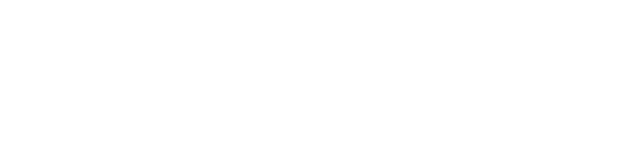
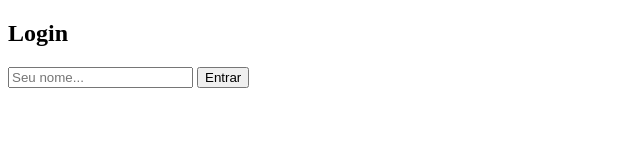
Before and after one commit to AlexandreLiberatto/real-time-chat, a plain HTML site: page frontend/index.html in a window 1280 px wide. Shown: the whole page, without its empty margins (0-640 px from the left). Drawn offline with Linux system fonts and the light colour scheme.

Commit message:
Criando form

```diff
--- a/frontend/index.html
+++ b/frontend/index.html
@@ -9,6 +9,17 @@
 </head>
 <body>
 
+    <section class="container">
+        <section class="login">
+            <h2>Login</h2>
+            <form class="login__form">
+                <input type="text" class="login__input" placeholder="Seu nome..." required>
+                <button type="submit" class="login__button">Entrar</button>
+            </form>
+
+        </section>
+    </section>
+
     <script src="./js/script.js"></script>
 </body>
 </html>
```
